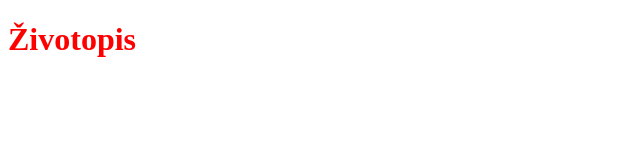
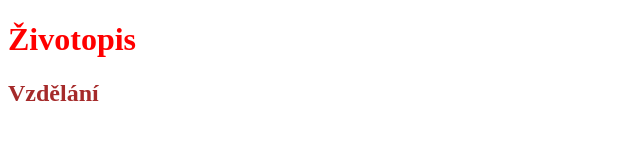
Before and after one commit to Jitamik/zivotopis, a plain HTML site: page index.html in a window 1280 px wide. Shown: the whole page, without its empty margins (0-640 px from the left). Drawn offline with Linux system fonts and the light colour scheme.

Commit message:
pridani druhoho nadpisu

```diff
--- a/index.html
+++ b/index.html
@@ -9,5 +9,6 @@
 <body>
     <h1>Životopis</h1>
 
+    <h2>Vzdělání</h2>
 </body>
 </html>
--- a/style.css
+++ b/style.css
@@ -1,3 +1,7 @@
 h1 {
     color:red
 }
+
+h2 {
+    color:brown
+}
```
